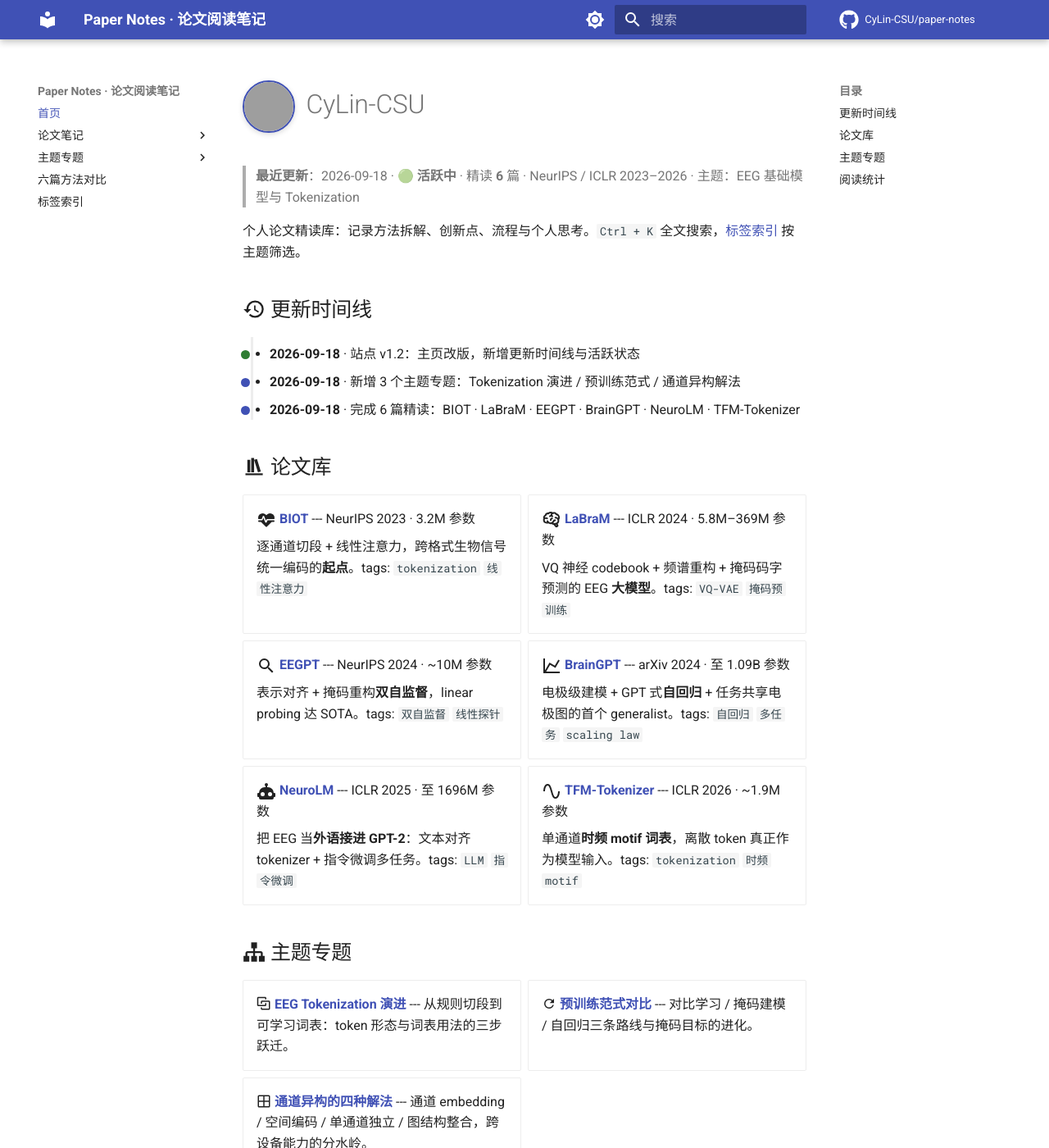
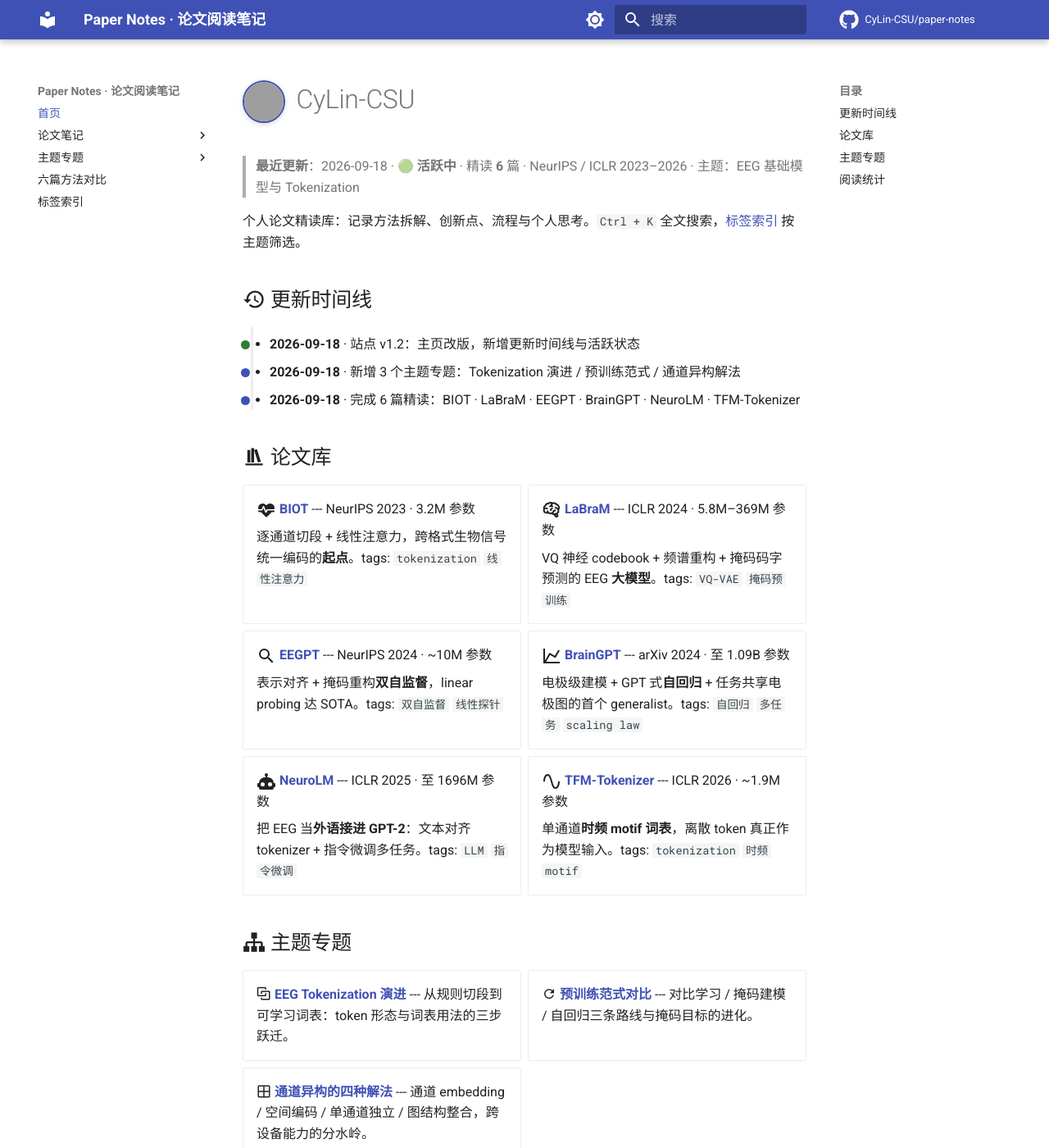
Before and after one commit to CyLin-CSU/paper-notes, an MkDocs documentation site: the page built from docs/index.md, in a window 1280 px wide and 1400 px high. Shown: the whole window at 82% size. Built offline with MkDocs 1.6.1 and Material for MkDocs 9.7.7, drawn with Linux system fonts in a browser that asks for light colours; comment, search, counter and statistics services are not loaded; grey boxes are pictures that could not be loaded.

Commit message:
头像固定52px（约标题两倍）并强制覆盖

```diff
--- a/docs/stylesheets/extra.css
+++ b/docs/stylesheets/extra.css
@@ -1,7 +1,7 @@
 /* 标题旁的 GitHub 头像 */
 .md-typeset h1 .h1-avatar {
-  height: 2em;
-  width: 2em;
+  height: 52px !important;
+  width: 52px !important;
   border-radius: 50%;
   vertical-align: middle;
   margin-right: 0.3rem;
```
